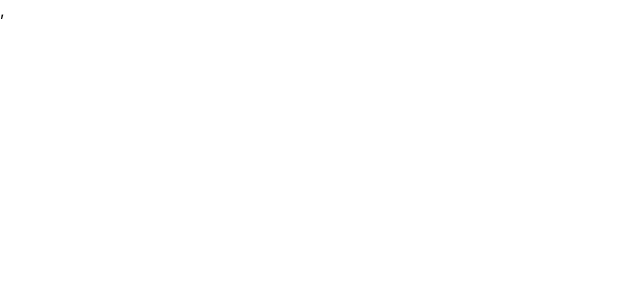
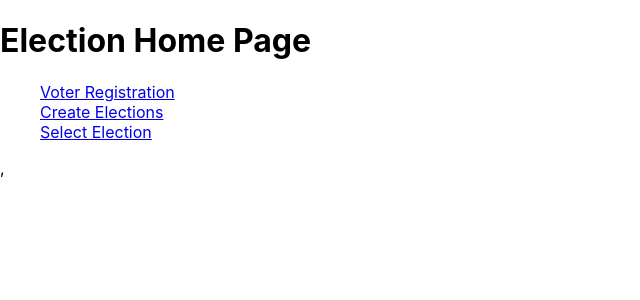
Before and after one commit to jsalazar7/react-class-project, a React (Create React App) app in the folder vote-app/: page / in a window 1280 px wide. Shown: the top 300 px of the page, without its empty margins (0-640 px from the left). Built offline with nearby package versions, Linux system fonts and the light colour scheme.

Commit message:
Added home page and links

```diff
--- /dev/null
+++ b/vote-app/src/components/Home.tsx
@@ -0,0 +1,21 @@
+import {ToolHeader} from "./ToolHeader";
+import React from "react";
+import { Link } from "react-router-dom";
+
+export function Home() {
+
+    return (
+      <>
+          <ToolHeader headerText="Election Home Page" />
+          <div>
+            <nav>
+                <ul>
+                    <li><Link to={"/voter"}>Voter Registration</Link></li>
+                    <li><Link to={"/createElections"}>Create Elections</Link></li>
+                    <li><Link to={"/elections"}>Select Election</Link></li>
+                </ul>
+            </nav>
+          </div>
+      </>
+   );
+};
--- a/vote-app/src/index.tsx
+++ b/vote-app/src/index.tsx
@@ -8,17 +8,19 @@ import { voterToolStore } from './stores/voterToolStore';
 import { VoterToolContainer } from './containers/voters/VoterToolContainer';
 import { CreateElectionContainer } from './containers/elections/CreateElectionContainer';
 import { DisplayElectionsContainer } from './containers/elections/DisplayElectionsContainer';
+import { Home } from './components/Home';
 
 import './index.css';
 
 ReactDOM.render(
     <Router>
         <div>
-        <Provider store={voterToolStore}>
-            <Route exact path="/voter" component={VoterToolContainer} />
-            <Route exact path="/createElections" component={CreateElectionContainer} />
-            <Route exact path="/elections" component={DisplayElectionsContainer} />
-        </Provider>,
+            <Provider store={voterToolStore}>
+                <Route exact path="/" component={Home} />
+                <Route exact path="/voter" component={VoterToolContainer} />
+                <Route exact path="/createElections" component={CreateElectionContainer} />
+                <Route exact path="/elections" component={DisplayElectionsContainer} />
+            </Provider>,
         </div>
     </Router>,
     document.querySelector('#root'),
```
Also changed, not shown: vote-app/src/index.tsx.txt.
